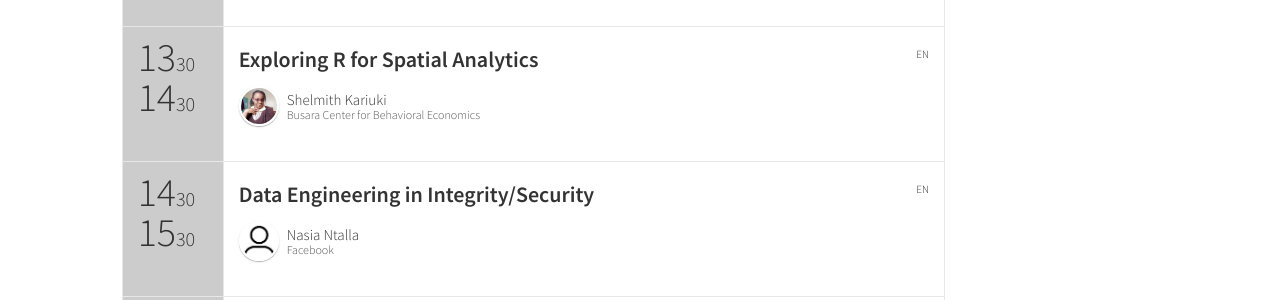
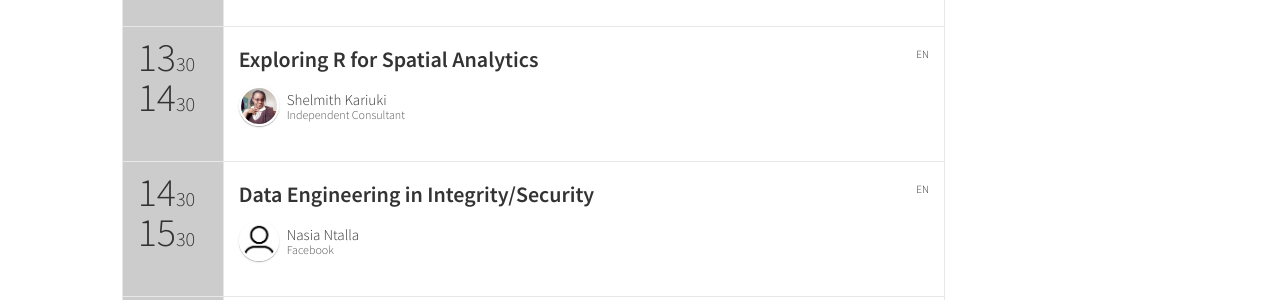
Before and after one commit to datsciafrica/dsa2020kampala, a Jekyll site: the page built from schedule.html, in a window 1280 px wide and 900 px high, scrolled down 5561 px. Shown: the part 152-452 px from the top of the window. Built offline with Jekyll 4.4.1, drawn with Linux system fonts in a browser that asks for light colours; nearby versions of some CDN libraries; some web fonts are replaced; comment, search, counter and statistics services are not loaded.

```diff
--- a/_data/speakers.yml
+++ b/_data/speakers.yml
@@ -415,8 +415,8 @@
   id: shelmith
   name: "Shelmith"
   surname: "Kariuki"
-  title: "Independent Consultant"
-  company: "Busara Center for Behavioral Economics"
+  title: "Senior Data Analyst"
+  company: "Independent Consultant"
   thumbnailUrl: ShelDSA.jpg
 
 
```
